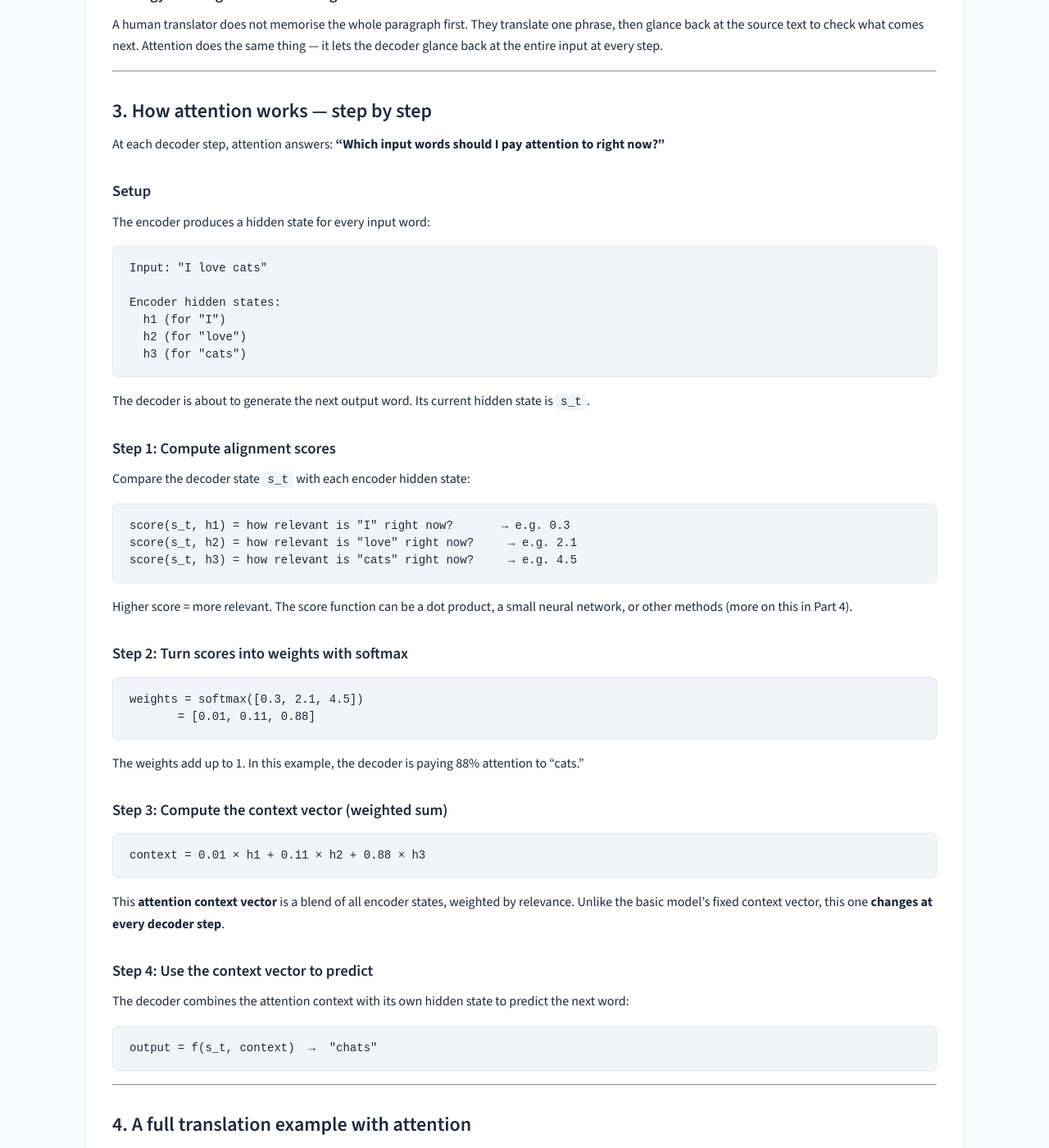
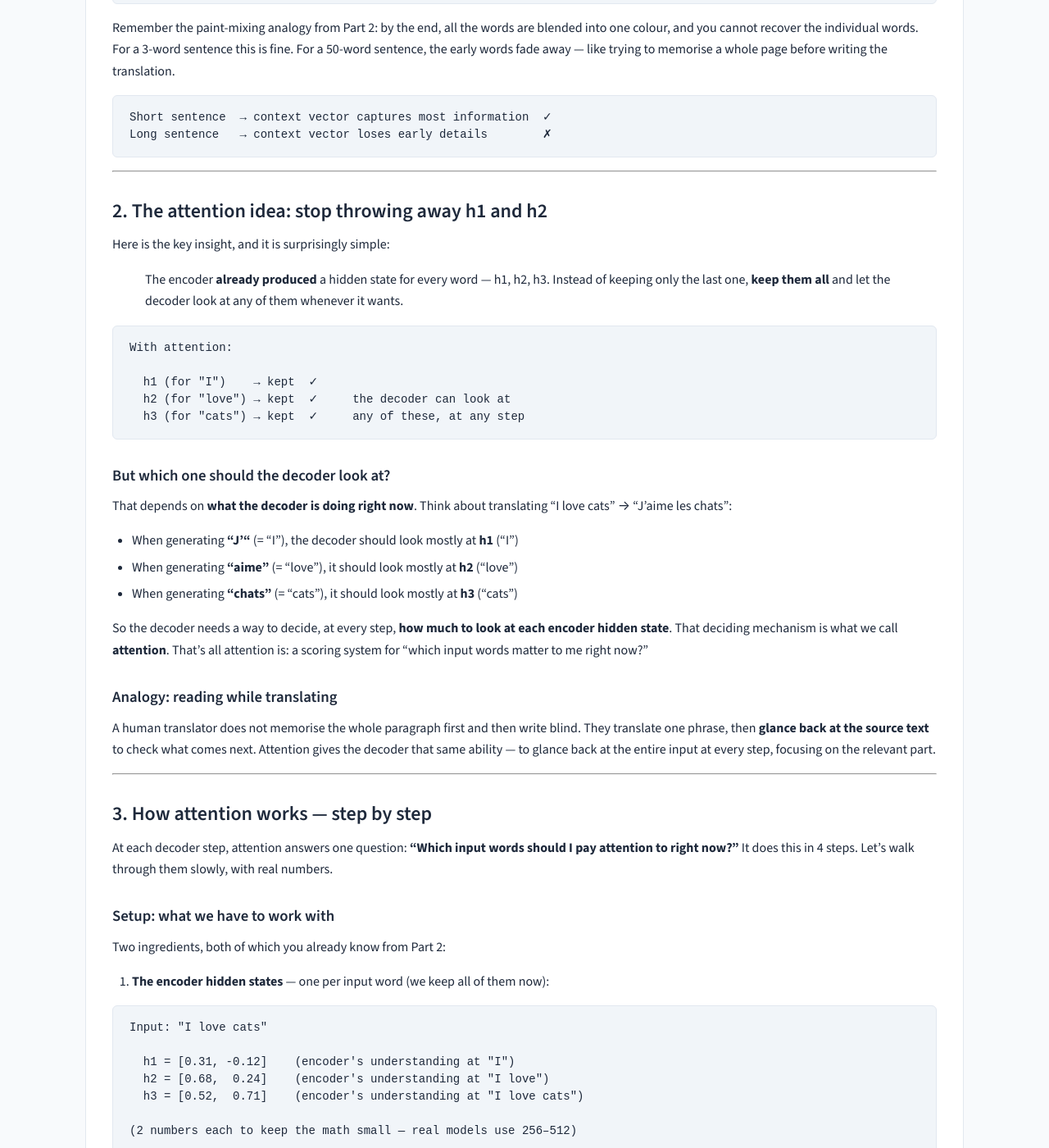
Before and after one commit to rilov/handbook, a Jekyll site: the page built from _topics/DL for GenAI - Part 3 - Attention-Based Encoder-Decoder.md, in a window 1280 px wide and 1400 px high, scrolled down 861 px. Shown: the whole window at 82% size. Built offline with Jekyll 4.4.1, drawn with Linux system fonts in a browser that asks for light colours; some of the changed text lies outside the part shown.

Commit message:
Simplify attention article: Part 2 recap, key insight framing, worked numeric example for all 4 steps

````diff
--- a/_topics/DL for GenAI - Part 3 - Attention-Based Encoder-Decoder.md
+++ b/_topics/DL for GenAI - Part 3 - Attention-Based Encoder-Decoder.md
@@ -24,11 +24,27 @@
 
 ---
 
-## 1. The bottleneck problem
+## 1. Quick recap of Part 2 — and the problem we left with
 
-Imagine you are translating a 50-word English paragraph into French. With the basic encoder-decoder, you must first read all 50 words, memorise everything in a single vector, and then start translating from memory.
+In Part 2 we built this pipeline. The encoder reads the sentence one word at a time, producing a hidden state after each word:
 
-For short sentences this works fine. For long ones, important details get lost — like trying to memorise a whole page before writing the translation.
+```text
+"I"    → h1   (understanding after "I")
+"love" → h2   (understanding after "I love")
+"cats" → h3   (understanding after "I love cats")
+```
+
+Then we did something wasteful: we **kept only h3** (calling it the context vector) and **threw away h1 and h2**. The decoder had to generate the entire French sentence from that single vector.
+
+```text
+Basic encoder-decoder:
+
+  h1 → thrown away  ✗
+  h2 → thrown away  ✗
+  h3 → the only thing the decoder gets
+```
+
+Remember the paint-mixing analogy from Part 2: by the end, all the words are blended into one colour, and you cannot recover the individual words. For a 3-word sentence this is fine. For a 50-word sentence, the early words fade away — like trying to memorise a whole page before writing the translation.
 
 ```text
 Short sentence  → context vector captures most information  ✓
@@ -37,70 +53,130 @@
 
 ---
 
-## 2. The attention idea: look back at every word
+## 2. The attention idea: stop throwing away h1 and h2
 
-Instead of relying on one summary vector, the decoder can **peek back** at every encoder hidden state and decide which words are important right now.
+Here is the key insight, and it is surprisingly simple:
+
+> The encoder **already produced** a hidden state for every word — h1, h2, h3. Instead of keeping only the last one, **keep them all** and let the decoder look at any of them whenever it wants.
+
+```text
+With attention:
+
+  h1 (for "I")    → kept  ✓
+  h2 (for "love") → kept  ✓     the decoder can look at
+  h3 (for "cats") → kept  ✓     any of these, at any step
+```
+
+### But which one should the decoder look at?
+
+That depends on **what the decoder is doing right now**. Think about translating "I love cats" → "J'aime les chats":
+
+- When generating **"J'"** (= "I"), the decoder should look mostly at **h1** ("I")
+- When generating **"aime"** (= "love"), it should look mostly at **h2** ("love")
+- When generating **"chats"** (= "cats"), it should look mostly at **h3** ("cats")
+
+So the decoder needs a way to decide, at every step, **how much to look at each encoder hidden state**. That deciding mechanism is what we call **attention**. That's all attention is: a scoring system for "which input words matter to me right now?"
 
 ### Analogy: reading while translating
 
-A human translator does not memorise the whole paragraph first. They translate one phrase, then glance back at the source text to check what comes next. Attention does the same thing — it lets the decoder glance back at the entire input at every step.
+A human translator does not memorise the whole paragraph first and then write blind. They translate one phrase, then **glance back at the source text** to check what comes next. Attention gives the decoder that same ability — to glance back at the entire input at every step, focusing on the relevant part.
 
 ---
 
 ## 3. How attention works — step by step
 
-At each decoder step, attention answers: **"Which input words should I pay attention to right now?"**
+At each decoder step, attention answers one question: **"Which input words should I pay attention to right now?"** It does this in 4 steps. Let's walk through them slowly, with real numbers.
 
-### Setup
+### Setup: what we have to work with
 
-The encoder produces a hidden state for every input word:
+Two ingredients, both of which you already know from Part 2:
+
+1. **The encoder hidden states** — one per input word (we keep all of them now):
 
 ```text
 Input: "I love cats"
 
-Encoder hidden states:
-  h1 (for "I")
-  h2 (for "love")
-  h3 (for "cats")
+  h1 = [0.31, -0.12]    (encoder's understanding at "I")
+  h2 = [0.68,  0.24]    (encoder's understanding at "I love")
+  h3 = [0.52,  0.71]    (encoder's understanding at "I love cats")
+
+(2 numbers each to keep the math small — real models use 256–512)
 ```
 
-The decoder is about to generate the next output word. Its current hidden state is `s_t`.
-
-### Step 1: Compute alignment scores
-
-Compare the decoder state `s_t` with each encoder hidden state:
+2. **The decoder's current hidden state** `s_t` — the decoder's own memory of what it has generated so far. Say the decoder has just generated "J'aime les" and is about to generate the next word:
 
 ```text
-score(s_t, h1) = how relevant is "I" right now?       → e.g. 0.3
-score(s_t, h2) = how relevant is "love" right now?     → e.g. 2.1
-score(s_t, h3) = how relevant is "cats" right now?     → e.g. 4.5
+  s_t = [0.45, 0.80]    (decoder's memory: "I've said J'aime les,
+                          next I need the object noun")
 ```
 
-Higher score = more relevant. The score function can be a dot product, a small neural network, or other methods (more on this in Part 4).
+### Step 1: Score each encoder state — "how relevant are you to me right now?"
 
-### Step 2: Turn scores into weights with softmax
+The decoder compares its own state `s_t` with **each** encoder hidden state. The simplest comparison is the **dot product** (multiply matching positions, add up) — the same similarity idea as cosine similarity in Part 1:
 
 ```text
-weights = softmax([0.3, 2.1, 4.5])
-       = [0.01, 0.11, 0.88]
+score(s_t, h1) = 0.45 × 0.31 + 0.80 × (-0.12) = 0.14 - 0.10 = 0.04   ("I" — not relevant)
+score(s_t, h2) = 0.45 × 0.68 + 0.80 × 0.24    = 0.31 + 0.19 = 0.50   ("love" — a little)
+score(s_t, h3) = 0.45 × 0.52 + 0.80 × 0.71    = 0.23 + 0.57 = 0.80   ("cats" — very relevant!)
 ```
 
-The weights add up to 1. In this example, the decoder is paying 88% attention to "cats."
+Higher score = more relevant. Intuitively: the decoder needs an object noun next, and h3 ("cats") points in the most similar direction to what it is looking for.
 
-### Step 3: Compute the context vector (weighted sum)
+(The score can also be computed by a small neural network instead of a dot product — Part 4 covers the variations. The idea is the same.)
+
+### Step 2: Turn scores into percentages with softmax
+
+The raw scores `[0.04, 0.50, 0.80]` are useful, but we want them as clean **percentages that add up to 1**. That is exactly what softmax does (same softmax as the decoder's word prediction in Part 2):
 
 ```text
-context = 0.01 × h1 + 0.11 × h2 + 0.88 × h3
+weights = softmax([0.04, 0.50, 0.80]) = [0.21, 0.33, 0.46]
+
+Meaning:  pay 21% attention to "I"
+          pay 33% attention to "love"
+          pay 46% attention to "cats"   ← the winner
 ```
 
-This **attention context vector** is a blend of all encoder states, weighted by relevance. Unlike the basic model's fixed context vector, this one **changes at every decoder step**.
+These percentages are called **attention weights**.
 
-### Step 4: Use the context vector to predict
+### Step 3: Build a custom context vector — a weighted blend
 
-The decoder combines the attention context with its own hidden state to predict the next word:
+Now mix the encoder states together **according to the attention weights**. Each h is multiplied by its percentage, then everything is added up:
 
 ```text
-output = f(s_t, context)  →  "chats"
+context = 0.21 × h1           + 0.33 × h2           + 0.46 × h3
+        = 0.21 × [0.31,-0.12] + 0.33 × [0.68, 0.24] + 0.46 × [0.52, 0.71]
+        = [0.07, -0.03]       + [0.22, 0.08]        + [0.24, 0.33]
+        = [0.53, 0.38]
+```
+
+This is the **attention context vector**. It is mostly made of h3 ("cats") because that got the biggest weight — but it still carries a little of the other words.
+
+**The crucial difference from Part 2:** in the basic model, the context vector was computed **once** and never changed. Here, a **fresh context vector is built at every decoder step**, custom-blended for whatever the decoder needs right now.
+
+### Step 4: Use it to predict the next word
+
+The decoder combines this custom context vector with its own hidden state and predicts the next word through softmax (exactly like in Part 2):
+
+```text
+combine(s_t = [0.45, 0.80],  context = [0.53, 0.38])  →  softmax  →  "chats"
+```
+
+Then the decoder moves to the next step, its hidden state updates, and the whole attention process (steps 1–4) **runs again from scratch** — producing new scores, new weights, and a new context vector.
+
+### The 4 steps in one picture
+
+```text
+                 h1        h2        h3        (all encoder states, kept)
+                  │         │         │
+Step 1 (score):  0.04      0.50      0.80      "how relevant is each to me now?"
+                  │         │         │
+Step 2 (softmax): 21%       33%       46%      turn into percentages
+                  │         │         │
+Step 3 (blend):   └────────┼────────┘
+                            ↓
+                  context = [0.53, 0.38]       custom blend for this step
+                            ↓
+Step 4 (predict): decoder + context → "chats"
 ```
 
 ---
````
